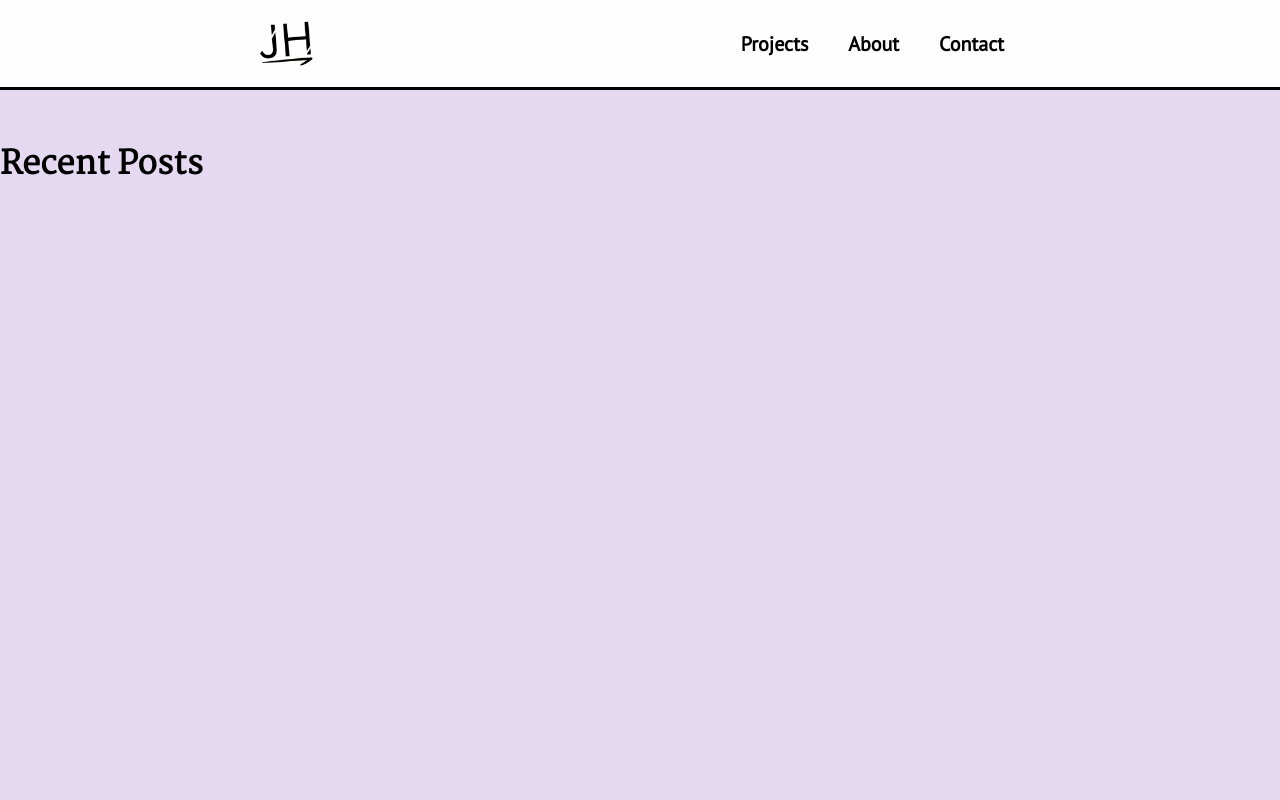
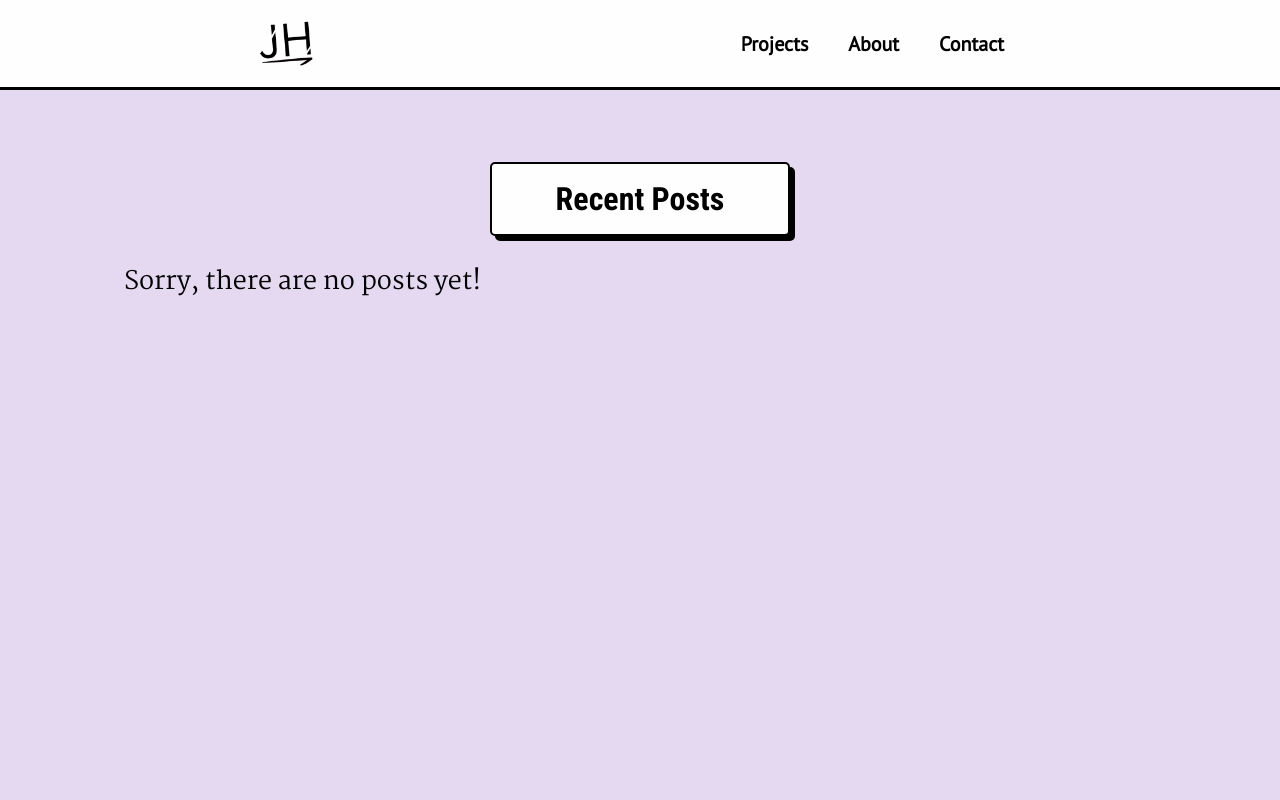
Before and after one commit to afkjon/personal-website, a Next.js app: page /blog in a window 1280 px wide. Shown: the top 800 px of the page. Built offline with nearby package versions, Linux system fonts and the light colour scheme.

Commit message:
Replaced apostrophes

```diff
--- a/components/ContactForm.js
+++ b/components/ContactForm.js
@@ -48,7 +48,7 @@ export default function ContactForm() {
     <div className={aboutStyles.container}>
       <h1 className={aboutStyles.title}>Contact</h1>
       <div className={styles.card}>
-        <p className={styles.motivation}>Shoot me a message and I'll respond promptly!</p>
+        <p className={styles.motivation}>Shoot me a message and I&apos;ll respond promptly!</p>
 
         <form onSubmit={handleSubmit(onSubmit, onError)} className={styles.form}>
           <div className={styles.details}>
--- a/pages/blog/index.js
+++ b/pages/blog/index.js
@@ -1,11 +1,27 @@
+import Metatags from '../../components/Metatags';
+import { useState } from 'react'
+import styles from '../../styles/Blog.module.scss'
+
 export default function BlogPage() {
   // Fetch firebase db for posts
+  const [posts, setPosts] = useState(null);
 
   return(
     <main>
-      <div>
-        <h1>Recent Posts</h1>
-        {/* Paginate posts limit 9/page */}
+      <Metatags title="Blog" />
+      <div className={styles.container}>
+        <h1 className={styles.title}>Recent Posts</h1>
+        <div className={styles.postCard}>
+          {/* Paginate posts limit 9/page */}
+          {posts ?
+            (post) =>
+            <div className={styles.thumbTitle}>
+              <h1>{post.title}</h1>
+            </div>
+            :
+            <div className={styles.error}>Sorry, there are no posts yet!</div>
+          }
+        </div>
       </div>
     </main>
   );
--- a/pages/contact/index.js
+++ b/pages/contact/index.js
@@ -1,8 +1,10 @@
+import Metatags from "../../components/Metatags";
 import ContactForm from "../../components/ContactForm";
 
 export default function ContactPage() {
   return (
     <main>
+      <Metatags title="Contact Me" />
       <ContactForm />
     </main>
   );
--- a/pages/index.js
+++ b/pages/index.js
@@ -9,7 +9,7 @@ export default function Home() {
 
       <section className={styles.hero}>
         <div>
-          <h1 className={styles.greeting}>Hello, I'm Jonathon!</h1>
+          <h1 className={styles.greeting}>Hello, I&apos;m Jonathon!</h1>
           <div className={styles.blockTitle}>Software Developer</div>
           <div className={styles.blockTitle}>J-E Translator</div>
           <p className={styles.description}></p>
@@ -30,7 +30,6 @@ export default function Home() {
               <h2>Frontend Technologies</h2>
               <ul>
                 <li>React.js and Next.js</li>
-                <li></li>
               </ul>
             </div>
             <div className={styles.card}>
--- /dev/null
+++ b/styles/Blog.module.scss
@@ -0,0 +1,36 @@
+/* Recent Post Thumbnails */
+.title {
+  padding: 0.5em 1em;
+  background-color: #FEFEFE;
+  border: 2px solid black;
+  border-radius: 5px;
+  filter: drop-shadow(5px 5px 0 black);
+  width: 300px;
+  margin: 120px auto 25px auto;
+  text-align: center;
+  font-family: 'Roboto Condensed';
+
+  animation: slideInAnimation 1s;
+
+  @media(min-width: 800px) {
+    margin-top: 0;
+  }
+}
+
+.container {
+  max-width: var(--max-width);
+  margin: 0 auto;
+  padding: 1.5rem;
+}
+
+.postCard {
+  margin: 0 auto;
+}
+
+.thumbTitle {
+  text-align: center;
+}
+
+.error {
+  font-size: 25px;
+}
--- a/styles/Home.module.scss
+++ b/styles/Home.module.scss
@@ -94,6 +94,7 @@
   filter: drop-shadow(10px 10px 0 black);
   text-align: center;
   border-radius: 5px;
+  padding: 0.5em;
 
   font-family: 'Courier New', Courier, monospace;
   width: 100%;
@@ -138,6 +139,11 @@
   padding: 0.5em 0;
   font-family: 'Roboto Condensed', sans-serif;
   font-size: 30px;
+  text-align: center;
+
+  @media (min-width: 800px) {
+    text-align: justify;
+  }
 }
 
 .projectContainer {
```
Also changed, not shown: pages/about/index.js (+5 -3 lines), pages/projects/index.js (deleted, +0 -19 lines), pages/admin/index.js (added), 1 other file (tests, documents, lock files or other folders).
